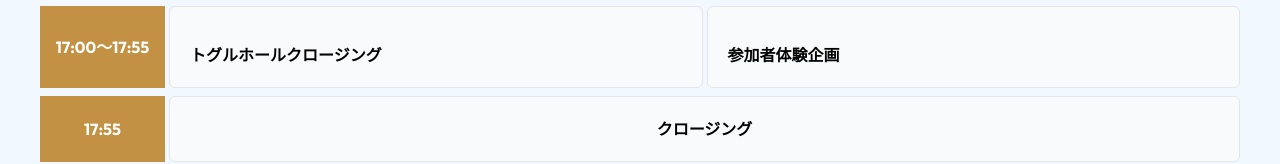
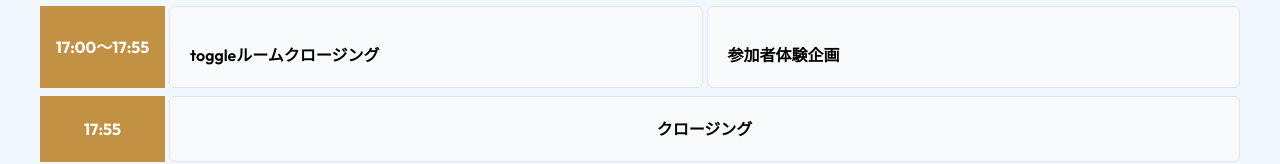
Before and after one commit to tskaigi/hokuriku-web-site, a Next.js app: page /talks in a window 1280 px wide. Shown: the part 3422-3586 px from the top of the page. Built offline with nearby package versions, Linux system fonts and the light colour scheme.

Commit message:
Fix track name

```diff
--- a/src/components/talks/time-table/index.tsx
+++ b/src/components/talks/time-table/index.tsx
@@ -257,7 +257,7 @@ export const TimeTable = () => {
         startTime="17:00"
         endTime="17:55"
         contents={[
-          { track: "TRACK1", eventText: "トグルホールクロージング" },
+          { track: "TRACK1", eventText: "toggleルームクロージング" },
           { track: "TRACK2", eventText: "参加者体験企画" },
         ]}
         isActive={isSessionActive("17:00")}
```
